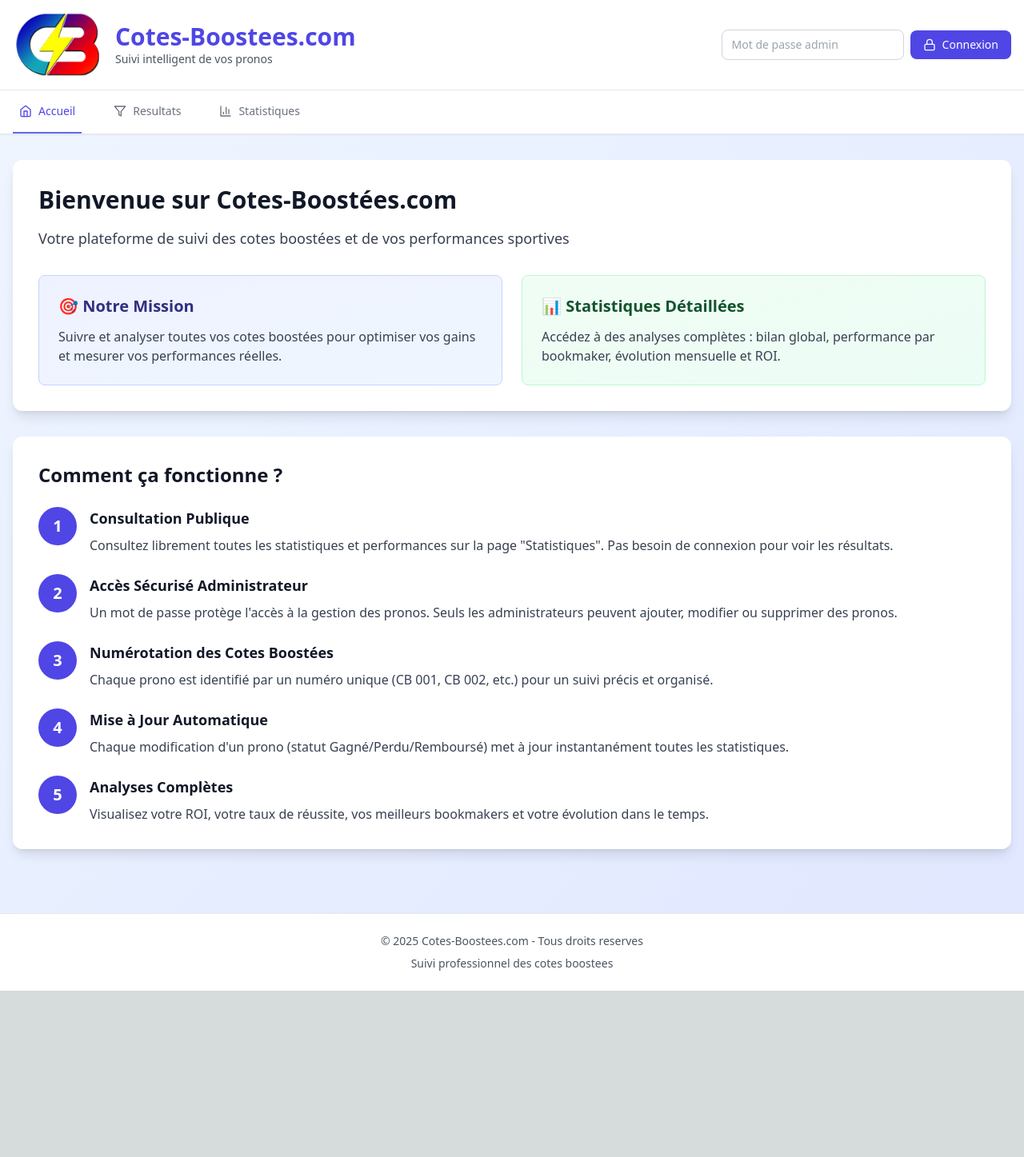
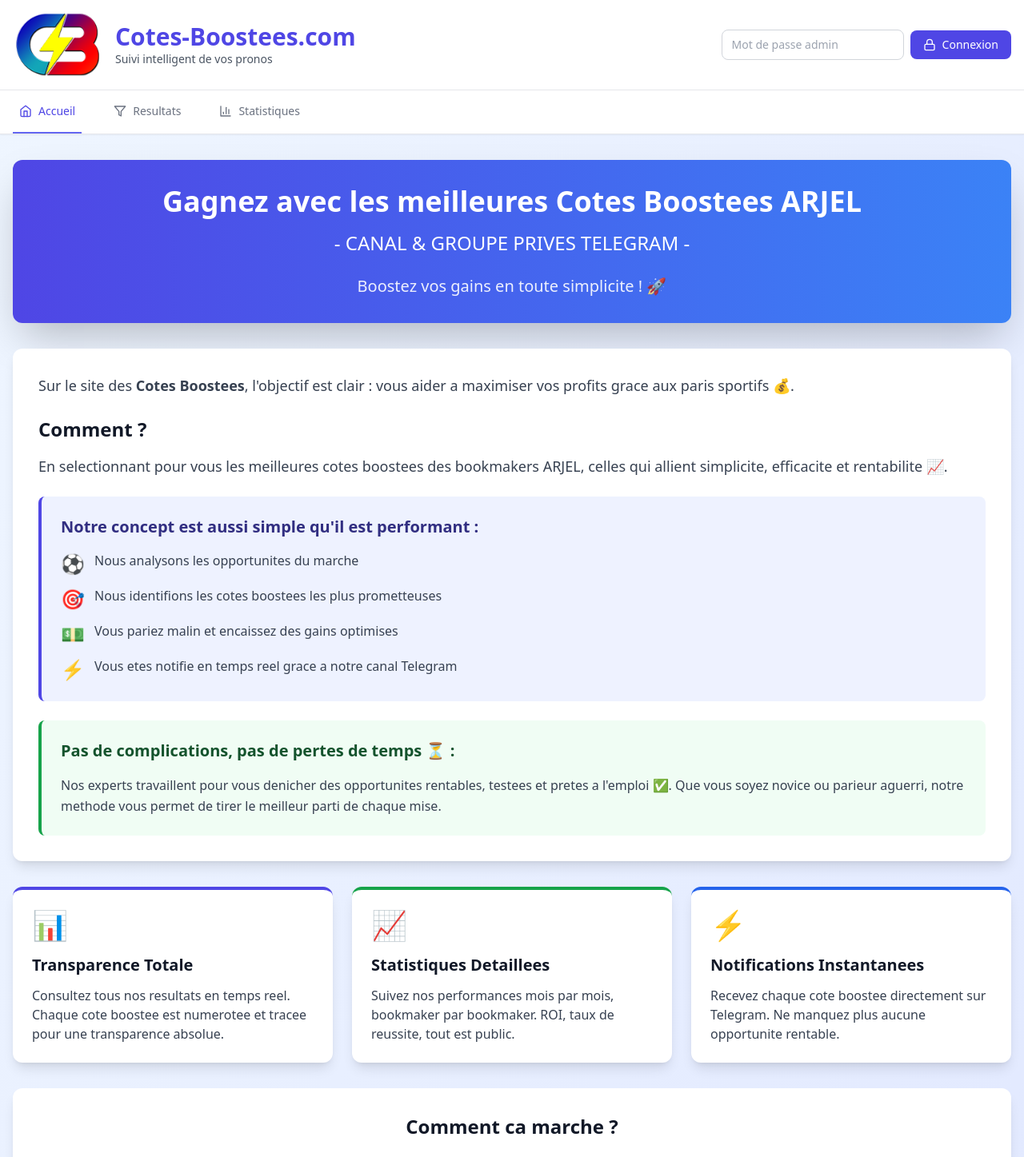
Before and after one commit to Web-Online-Concept/cotes-boostees, a Next.js app: page / in a window 1280 px wide. Shown: the top 1447 px of the page at 80% size. Before the commit the page ends 1239 px from the top, so only its background shows below. Built offline with nearby package versions, Linux system fonts and the light colour scheme; no server answers.

Commit message:
Update index.js

```diff
--- a/pages/index.js
+++ b/pages/index.js
@@ -11,33 +11,86 @@ export default function HomePage() {
       {/* Contenu principal */}
       <div className="max-w-7xl mx-auto px-4 py-8 flex-1">
         <div className="space-y-8">
-          {/* Introduction */}
+
+          {/* Hero Section */}
+          <div className="bg-gradient-to-r from-indigo-600 to-blue-500 rounded-xl shadow-2xl p-8 text-white text-center">
+            <h2 className="text-4xl font-bold mb-4">Gagnez avec les meilleures Cotes Boostees ARJEL</h2>
+            <p className="text-2xl mb-6">- CANAL & GROUPE PRIVES TELEGRAM -</p>
+            <p className="text-xl opacity-90">Boostez vos gains en toute simplicite ! 🚀</p>
+          </div>
+
+          {/* Presentation principale */}
           <div className="bg-white rounded-xl shadow-lg p-8">
-            <h2 className="text-3xl font-bold text-gray-900 mb-4">Bienvenue sur Cotes-Boostées.com</h2>
-            <p className="text-lg text-gray-700 mb-6">
-              Votre plateforme de suivi des cotes boostées et de vos performances sportives
+            <p className="text-lg text-gray-700 mb-6 leading-relaxed">
+              Sur le site des <strong>Cotes Boostees</strong>, l'objectif est clair : vous aider a maximiser vos profits grace aux paris sportifs 💰.
             </p>
 
-            <div className="grid md:grid-cols-2 gap-6 mt-8">
-              <div className="bg-gradient-to-br from-indigo-50 to-blue-50 p-6 rounded-lg border border-indigo-200">
-                <h3 className="text-xl font-semibold text-indigo-900 mb-3">🎯 Notre Mission</h3>
-                <p className="text-gray-700">
-                  Suivre et analyser toutes vos cotes boostées pour optimiser vos gains et mesurer vos performances réelles.
-                </p>
-              </div>
+            <h3 className="text-2xl font-bold text-gray-900 mb-4">Comment ?</h3>
+            <p className="text-lg text-gray-700 mb-6">
+              En selectionnant pour vous les meilleures cotes boostees des bookmakers ARJEL, celles qui allient simplicite, efficacite et rentabilite 📈.
+            </p>
 
-              <div className="bg-gradient-to-br from-green-50 to-emerald-50 p-6 rounded-lg border border-green-200">
-                <h3 className="text-xl font-semibold text-green-900 mb-3">📊 Statistiques Détaillées</h3>
-                <p className="text-gray-700">
-                  Accédez à des analyses complètes : bilan global, performance par bookmaker, évolution mensuelle et ROI.
-                </p>
-              </div>
+            <div className="bg-indigo-50 border-l-4 border-indigo-600 p-6 rounded-lg mb-6">
+              <h3 className="text-xl font-bold text-indigo-900 mb-4">Notre concept est aussi simple qu'il est performant :</h3>
+              <ul className="space-y-3 text-gray-700">
+                <li className="flex items-start gap-3">
+                  <span className="text-2xl">⚽️</span>
+                  <span>Nous analysons les opportunites du marche</span>
+                </li>
+                <li className="flex items-start gap-3">
+                  <span className="text-2xl">🎯</span>
+                  <span>Nous identifions les cotes boostees les plus prometteuses</span>
+                </li>
+                <li className="flex items-start gap-3">
+                  <span className="text-2xl">💵</span>
+                  <span>Vous pariez malin et encaissez des gains optimises</span>
+                </li>
+                <li className="flex items-start gap-3">
+                  <span className="text-2xl">⚡️</span>
+                  <span>Vous etes notifie en temps reel grace a notre canal Telegram</span>
+                </li>
+              </ul>
+            </div>
+
+            <div className="bg-green-50 border-l-4 border-green-600 p-6 rounded-lg">
+              <h3 className="text-xl font-bold text-green-900 mb-4">Pas de complications, pas de pertes de temps ⏳ :</h3>
+              <p className="text-gray-700 leading-relaxed">
+                Nos experts travaillent pour vous denicher des opportunites rentables, testees et pretes a l'emploi ✅.
+                Que vous soyez novice ou parieur aguerri, notre methode vous permet de tirer le meilleur parti de chaque mise.
+              </p>
             </div>
           </div>
 
-          {/* Fonctionnement */}
+          {/* Avantages en cards */}
+          <div className="grid md:grid-cols-3 gap-6">
+            <div className="bg-white rounded-xl shadow-lg p-6 border-t-4 border-indigo-600">
+              <div className="text-4xl mb-4">📊</div>
+              <h3 className="text-xl font-bold text-gray-900 mb-3">Transparence Totale</h3>
+              <p className="text-gray-700">
+                Consultez tous nos resultats en temps reel. Chaque cote boostee est numerotee et tracee pour une transparence absolue.
+              </p>
+            </div>
+
+            <div className="bg-white rounded-xl shadow-lg p-6 border-t-4 border-green-600">
+              <div className="text-4xl mb-4">📈</div>
+              <h3 className="text-xl font-bold text-gray-900 mb-3">Statistiques Detaillees</h3>
+              <p className="text-gray-700">
+                Suivez nos performances mois par mois, bookmaker par bookmaker. ROI, taux de reussite, tout est public.
+              </p>
+            </div>
+
+            <div className="bg-white rounded-xl shadow-lg p-6 border-t-4 border-blue-600">
+              <div className="text-4xl mb-4">⚡️</div>
+              <h3 className="text-xl font-bold text-gray-900 mb-3">Notifications Instantanees</h3>
+              <p className="text-gray-700">
+                Recevez chaque cote boostee directement sur Telegram. Ne manquez plus aucune opportunite rentable.
+              </p>
+            </div>
+          </div>
+
+          {/* Comment ca marche */}
           <div className="bg-white rounded-xl shadow-lg p-8">
-            <h3 className="text-2xl font-bold text-gray-900 mb-6">Comment ça fonctionne ?</h3>
+            <h3 className="text-2xl font-bold text-gray-900 mb-6 text-center">Comment ca marche ?</h3>
 
             <div className="space-y-6">
               <div className="flex gap-4">
@@ -45,9 +98,9 @@ export default function HomePage() {
                   1
                 </div>
                 <div>
-                  <h4 className="text-lg font-semibold text-gray-900 mb-2">Consultation Publique</h4>
+                  <h4 className="text-lg font-semibold text-gray-900 mb-2">Abonnez-vous au groupe Telegram</h4>
                   <p className="text-gray-700">
-                    Consultez librement toutes les statistiques et performances sur la page "Statistiques". Pas besoin de connexion pour voir les résultats.
+                    Rejoignez notre communaute privee et accedez a toutes les cotes boostees selectionnees par nos experts.
                   </p>
                 </div>
               </div>
@@ -57,9 +110,9 @@ export default function HomePage() {
                   2
                 </div>
                 <div>
-                  <h4 className="text-lg font-semibold text-gray-900 mb-2">Accès Sécurisé Administrateur</h4>
+                  <h4 className="text-lg font-semibold text-gray-900 mb-2">Recevez les notifications en temps reel</h4>
                   <p className="text-gray-700">
-                    Un mot de passe protège l'accès à la gestion des pronos. Seuls les administrateurs peuvent ajouter, modifier ou supprimer des pronos.
+                    Chaque cote boostee est postee instantanement avec toutes les informations : bookmaker, evenement, cote, mise recommandee.
                   </p>
                 </div>
               </div>
@@ -69,9 +122,9 @@ export default function HomePage() {
                   3
                 </div>
                 <div>
-                  <h4 className="text-lg font-semibold text-gray-900 mb-2">Numérotation des Cotes Boostées</h4>
+                  <h4 className="text-lg font-semibold text-gray-900 mb-2">Placez vos paris en quelques clics</h4>
                   <p className="text-gray-700">
-                    Chaque prono est identifié par un numéro unique (CB 001, CB 002, etc.) pour un suivi précis et organisé.
+                    Suivez les cotes boostees proposees. Chaque prono est identifie par un numero unique (CB 001, CB 002...) pour un suivi precis.
                   </p>
                 </div>
               </div>
@@ -81,25 +134,27 @@ export default function HomePage() {
                   4
                 </div>
                 <div>
-                  <h4 className="text-lg font-semibold text-gray-900 mb-2">Mise à Jour Automatique</h4>
+                  <h4 className="text-lg font-semibold text-gray-900 mb-2">Consultez les resultats et statistiques</h4>
                   <p className="text-gray-700">
-                    Chaque modification d'un prono (statut Gagné/Perdu/Remboursé) met à jour instantanément toutes les statistiques.
-                  </p>
-                </div>
-              </div>
-
-              <div className="flex gap-4">
-                <div className="flex-shrink-0 w-12 h-12 bg-indigo-600 text-white rounded-full flex items-center justify-center font-bold text-xl">
-                  5
-                </div>
-                <div>
-                  <h4 className="text-lg font-semibold text-gray-900 mb-2">Analyses Complètes</h4>
-                  <p className="text-gray-700">
-                    Visualisez votre ROI, votre taux de réussite, vos meilleurs bookmakers et votre évolution dans le temps.
+                    Tous les resultats sont publics et mis a jour en temps reel. Suivez notre ROI, nos performances par bookmaker et notre evolution.
                   </p>
                 </div>
               </div>
             </div>
+          </div>
+
+          {/* CTA Final */}
+          <div className="bg-gradient-to-r from-green-500 to-emerald-600 rounded-xl shadow-2xl p-8 text-white text-center">
+            <h3 className="text-3xl font-bold mb-4">Pret a transformer vos paris en succes ?</h3>
+            <p className="text-xl mb-6">
+              Rejoignez-nous des maintenant et decouvrez comment optimiser vos gains avec les meilleures cotes boostees ARJEL !
+            </p>
+            <button
+              onClick={() => window.location.href = '/paiement'}
+              className="bg-white text-green-600 px-8 py-4 rounded-lg text-xl font-bold hover:bg-gray-100 transition transform hover:scale-105"
+            >
+              Rejoindre le groupe Telegram 🚀
+            </button>
           </div>
         </div>
       </div>
```
